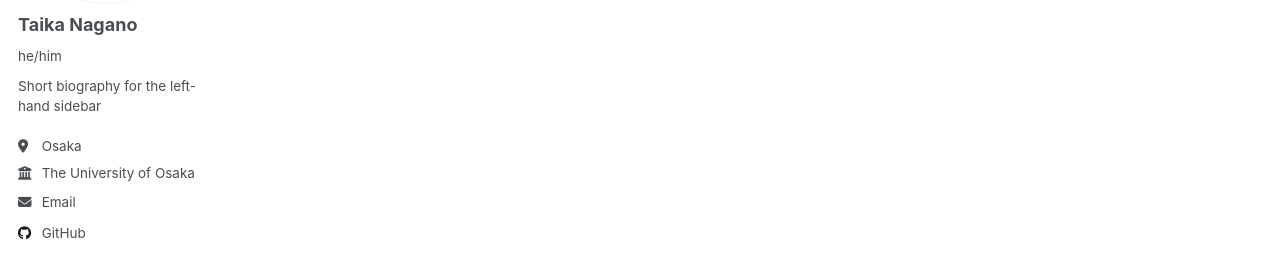
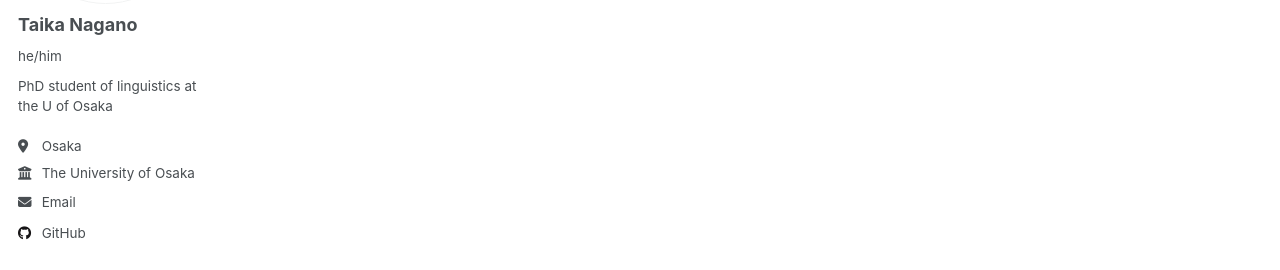
Before and after one commit to TaikaNagano/taikanagano.github.io, a Jekyll site: the page built from _pages/category-archive.html, in a window 1280 px wide. Shown: the part 270-540 px from the top of the page. Built offline with Jekyll 4.4.1, drawn with Linux system fonts in a browser that asks for light colours.

Commit message:
Update _config.yml

```diff
--- a/_config.yml
+++ b/_config.yml
@@ -25,7 +25,7 @@ author:
   avatar           : "profile.png"
   name             : "Taika Nagano"
   pronouns         : "he/him"
-  bio              : "Short biography for the left-hand sidebar"
+  bio              : "PhD student of linguistics at the U of Osaka"
   location         : "Osaka"
   employer         : "The University of Osaka"
   uri              : # URL
```
